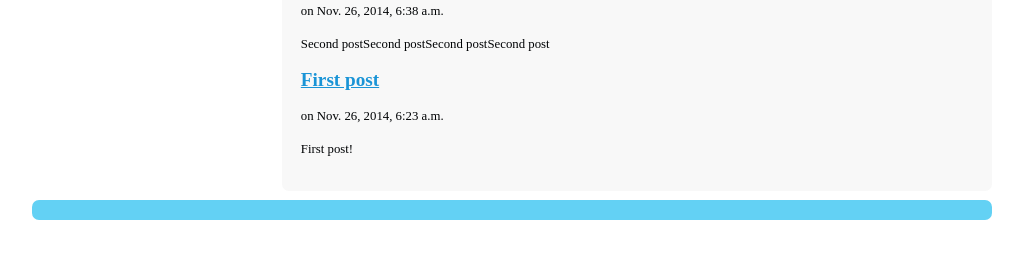
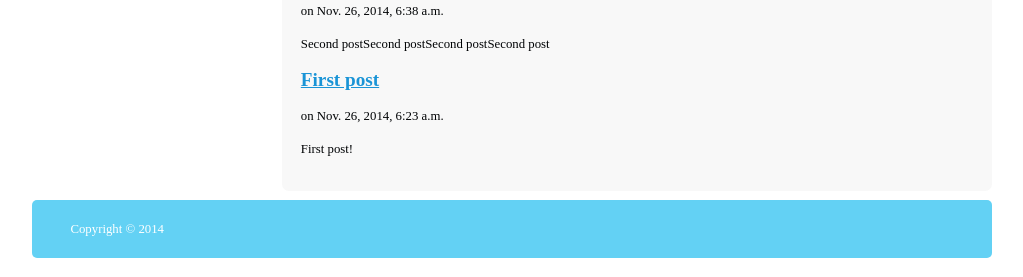
Before and after one commit to Deathridge/cloaked-octo-dubstep, a Django app: page / in a window 1280 px wide. Shown: the part 744-1021 px from the top of the page, without its empty margins (128-1151 px from the left). Before the commit the page ends 964 px from the top, so only its background shows below. Run offline with Django 3.2, Linux system fonts and the light colour scheme; data comes from the database, SQL or seed files in the repository.

Commit message:
Footer height change 20px

```diff
--- a/static/css/styles.css
+++ b/static/css/styles.css
@@ -93,12 +93,11 @@ a:hover, a:active{
 
 .mainFooter {
 	width: 100%;
-	height: 20px;
 	float: left;
 	margin-bottom: 2%;
-	border-radius: 7px;
-	-webkit-border-radius: 7px;
-	-moz-border-radius: 7px;
+	border-radius: 5px;
+	-webkit-border-radius: 5px;
+	-moz-border-radius: 5px;
 	background-color: #63D1F4;
 
 }
```
